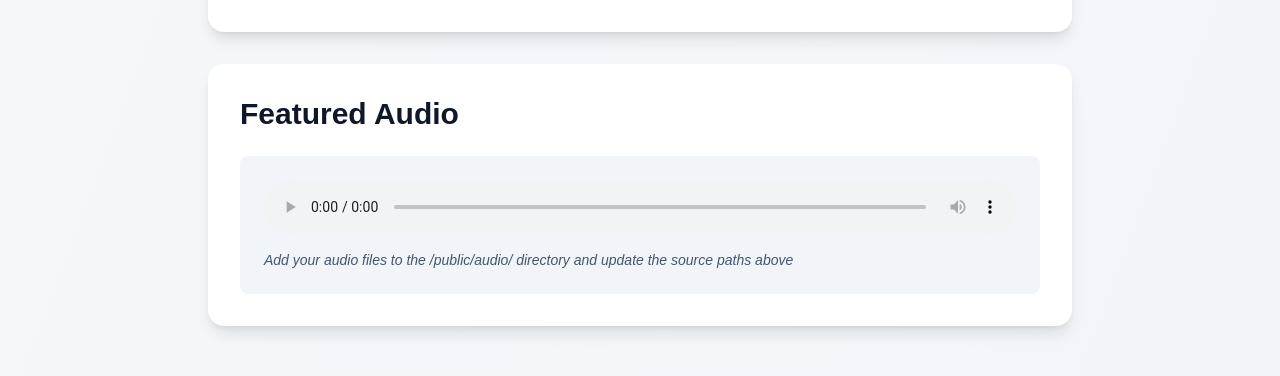
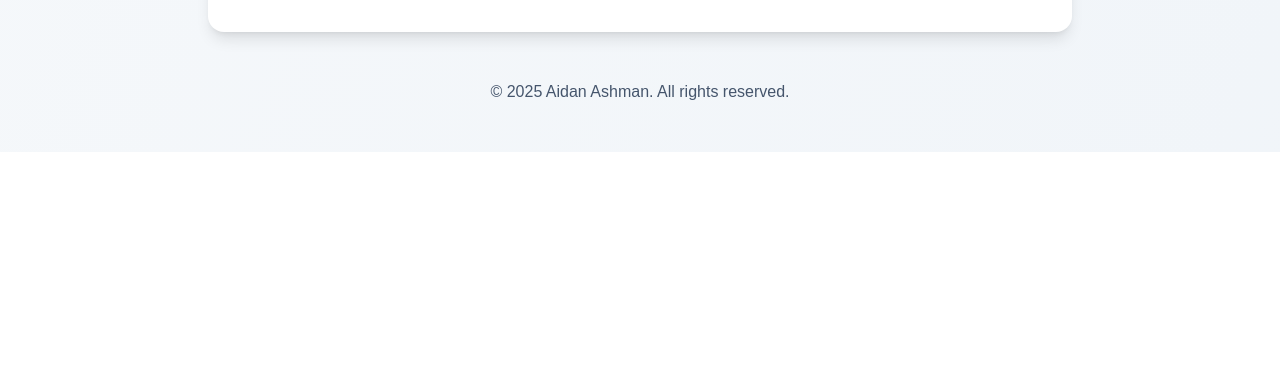
Before and after one commit to davidashman/aidan.ashman.com, a Next.js app: page / in a window 1280 px wide. Shown: the part 2960-3336 px from the top of the page. After the commit the page ends 3112 px from the top, so only its background shows below. Built offline with nearby package versions, Linux system fonts and the light colour scheme.

Commit message:
Hide audio for now

```diff
--- a/app/page.tsx
+++ b/app/page.tsx
@@ -91,7 +91,7 @@ export default function Home() {
         </section>
 
         {/* Audio Section */}
-        <section className="bg-white dark:bg-slate-800 rounded-2xl shadow-lg p-8 mb-8">
+        {/* <section className="bg-white dark:bg-slate-800 rounded-2xl shadow-lg p-8 mb-8">
           <h2 className="text-3xl font-semibold text-slate-900 dark:text-slate-50 mb-6">
             Featured Audio
           </h2>
@@ -109,7 +109,7 @@ export default function Home() {
               Add your audio files to the /public/audio/ directory and update the source paths above
             </p>
           </div>
-        </section>
+        </section> */}
 
         {/* Contact/Footer Section */}
         <footer className="text-center text-slate-600 dark:text-slate-400 mt-12">
```
